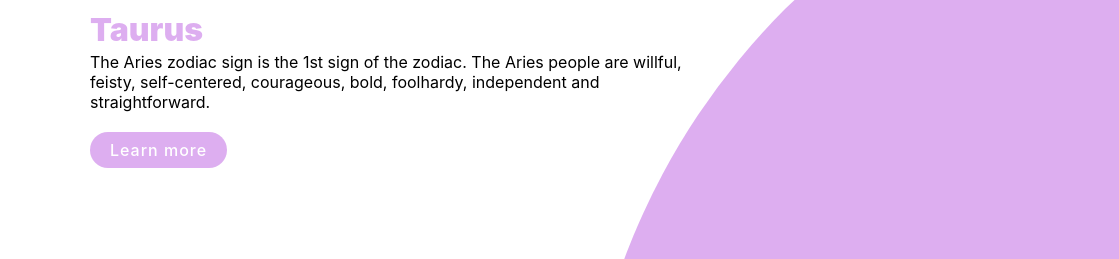
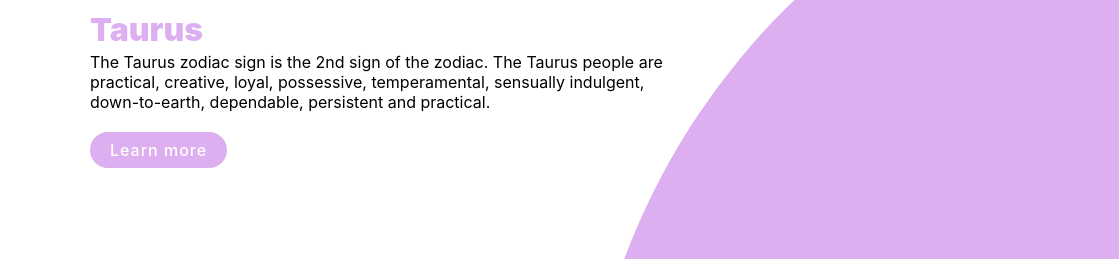
Before and after one commit to MariaHr8/zodiac-signs, a plain HTML site: page home.html in a window 1280 px wide. Both pictures are taken after a click on the picture 388 px from the left and 736 px from the top of the page. Shown: the part 296-555 px from the top of the page, 0-1119 px from the left. Drawn offline with Linux system fonts and the light colour scheme.

Commit message:
Added intro to the signs

```diff
--- a/home.html
+++ b/home.html
@@ -24,7 +24,7 @@
         <div class="content">
             <div class="textBox">
                 <h2 class="title"><span>Aries</span></h2>
-                <p>The Aries zodiac sign is the 1st sign of the zodiac. The Aries people are willful, feisty, self-centered, courageous, bold, foolhardy, independent and straightforward.</p>
+                <p class="desc">The Aries zodiac sign is the 1st sign of the zodiac. The Aries people are willful, feisty, self-centered, courageous, bold, foolhardy, independent and straightforward.</p>
                 <a href="#">Learn more</a>
             </div>
             <div class="imgBox">
--- a/script.js
+++ b/script.js
@@ -1,16 +1,98 @@
+var signs = [{
+        "name": "Aries",
+        "description": "The Aries zodiac sign is the 1st sign of the zodiac. The Aries people are willful, feisty, self-centered, courageous, bold, foolhardy, independent and straightforward."
+    },
+    {
+        "name": "Taurus",
+        "description": "The Taurus zodiac sign is the 2nd sign of the zodiac. The Taurus people are practical, creative, loyal, possessive, temperamental, sensually indulgent, down-to-earth, dependable, persistent and practical."
+    },
+    {
+        "name": "Gemini",
+        "description": "The Gemini zodiac sign is the 3rd sign of the zodiac. The Gemini people are curious, elusive, unpredictable, changeable, versatile, childlike, romantic, playful, friendly, talkative and have a keen intellect."
+    },
+    {
+        "name": "Cancer",
+        "description": "The Cancer zodiac sign is the 4th sign of the zodiac. The Cancer people are cautious, protective, nurturing, secretive, instinctive, needy, sensitive, funny, empathetic and deeply complex people."
+    },
+    {
+        "name": "Leo",
+        "description": "The Leo zodiac sign is the 5th sign of the zodiac. The Leos are distinctive, provocative, demanding, goal-oriented, flamboyant, self-made, warm, outgoing, sincere and loyal people."
+    },
+    {
+        "name": "Virgo",
+        "description": "The Virgo zodiac sign is the 6th sign of the zodiac. The Virgos are discriminating, obsessive, realistic, analytical, reliable, self-contained, knowledgeable, predictable, obsessive, discriminating, street-smart, detailed and modest people."
+    },
+    {
+        "name": "Libra",
+        "description": "The Libra zodiac sign is the 7th sign of the zodiac. The Libra is the only zodiac sign that has an inanimate object, the scales, as its symbol. Librans are harmonious, civilized, intellectual, sophisticated, seductive, elegant, creative, witty, balanced, sociable and people who maintain their status quo."
+    },
+    {
+        "name": "Scorpio",
+        "description": "The Scorpio zodiac sign is the 8th sign of the zodiac. The Scorpio people are intense, magnetic, erotic, challenging, secretive, powerful, broody, passionate, immovable and penetrating."
+    },
+    {
+        "name": "Sagittarius",
+        "description": "The Sagittarius zodiac sign is the 9th sign of the zodiac. The Sagittarius are adventurous, hilarious, extrovert, romantics, spirited, unstoppable, generous, happy and open-minded."
+    },
+    {
+        "name": "Capricorn",
+        "description": "The Capricorn zodiac sign is the 10th sign of the zodiac. The Capricorn people are organized, respectful, devoted, classy, materialistic, serious, staid, ambitious and practical."
+    },
+    {
+        "name": "Aquarius",
+        "description": "The Aquarius zodiac sign is the 11th sign of the zodiac. Aquarius people are original, idealistic, rebellious, independent, inventors, open minded and honest."
+    },
+    {
+        "name": "Pisces",
+        "description": "The Pisces zodiac sign is the 12th sign of the zodiac. Pisceans are dreamy, erratic, creative, romantic, compassionate, elusive, imaginative, sensitive and kind people."
+    }
+]
+
+
 function imgSlider(anything) {
     document.querySelector('.sign').src = anything;
 
     //getting image name
-    var string = getSignName();
+    var sign = getSignName();
 
-    document.querySelector('.title').innerHTML = "<span>" + string + "</span>";
+    document.querySelector('.title').innerHTML = "<span>" + sign + "</span>";
+    getDescription(sign);
 }
 
 function getSignName() {
-    var str = event.target.src;
-    var res = str.split("/");
-    var final = res[4].split(".");
+    var filePN = event.target.src;
+    var fileName = filePN.split("/");
+    var final = fileName[4].split(".");
     var stringName = final[0].charAt(0).toUpperCase() + final[0].slice(1);
     return stringName;
 }
+
+function getDescription(sign) {
+    if (sign == "Aries") {
+        document.querySelector(".desc").innerHTML = signs[0].description;
+    } else if (sign == "Taurus") {
+        document.querySelector(".desc").innerHTML = signs[1].description;
+    } else if (sign == "Gemini") {
+        document.querySelector(".desc").innerHTML = signs[2].description;
+    } else if (sign == "Cancer") {
+        document.querySelector(".desc").innerHTML = signs[3].description;
+    } else if (sign == "Leo") {
+        document.querySelector(".desc").innerHTML = signs[4].description;
+    } else if (sign == "Virgo") {
+        document.querySelector(".desc").innerHTML = signs[5].description;
+    } else if (sign == "Libra") {
+        document.querySelector(".desc").innerHTML = signs[6].description;
+    } else if (sign == "Scorpio") {
+        document.querySelector(".desc").innerHTML = signs[7].description;
+    } else if (sign == "Sagittarius") {
+        document.querySelector(".desc").innerHTML = signs[8].description;
+    } else if (sign == "Capricorn") {
+        document.querySelector(".desc").innerHTML = signs[9].description;
+    } else if (sign == "Aquarius") {
+        document.querySelector(".desc").innerHTML = signs[10].description;
+    } else if (sign == "Pisces") {
+        document.querySelector(".desc").innerHTML = signs[11].description;
+    } else {
+        console.log("error");
+    }
+}
```
